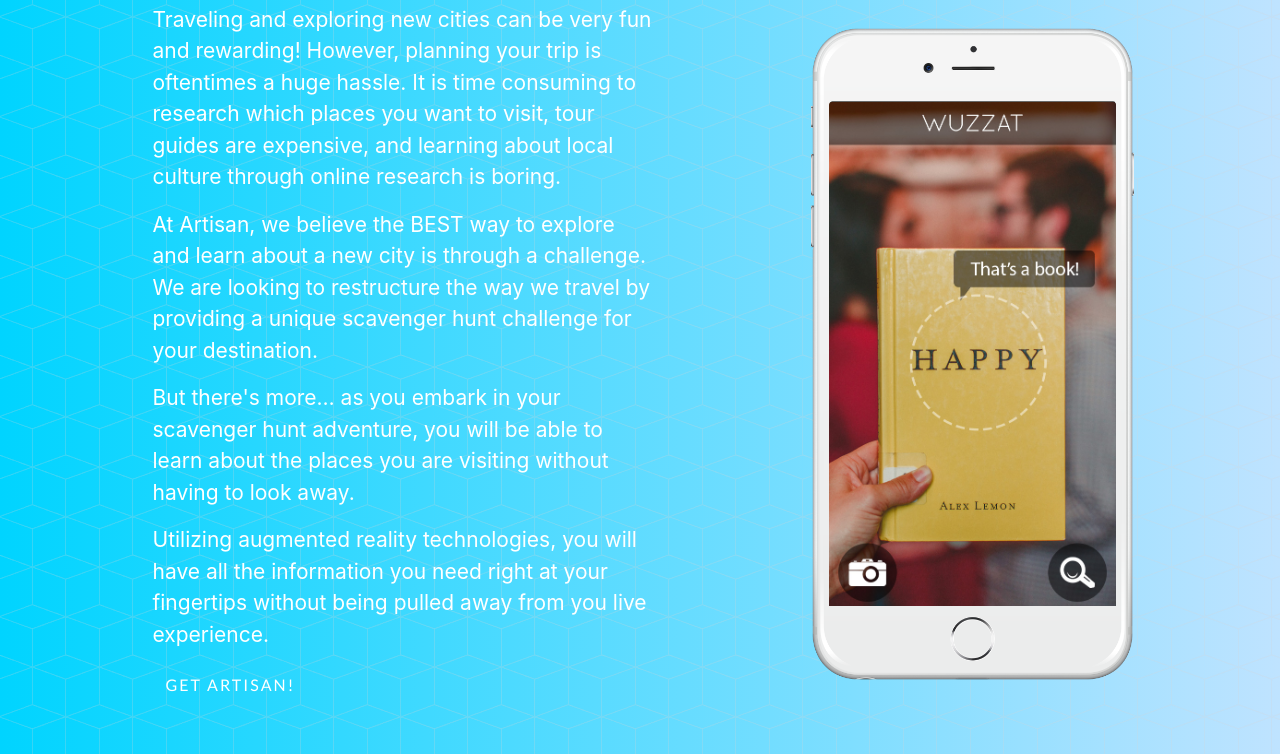
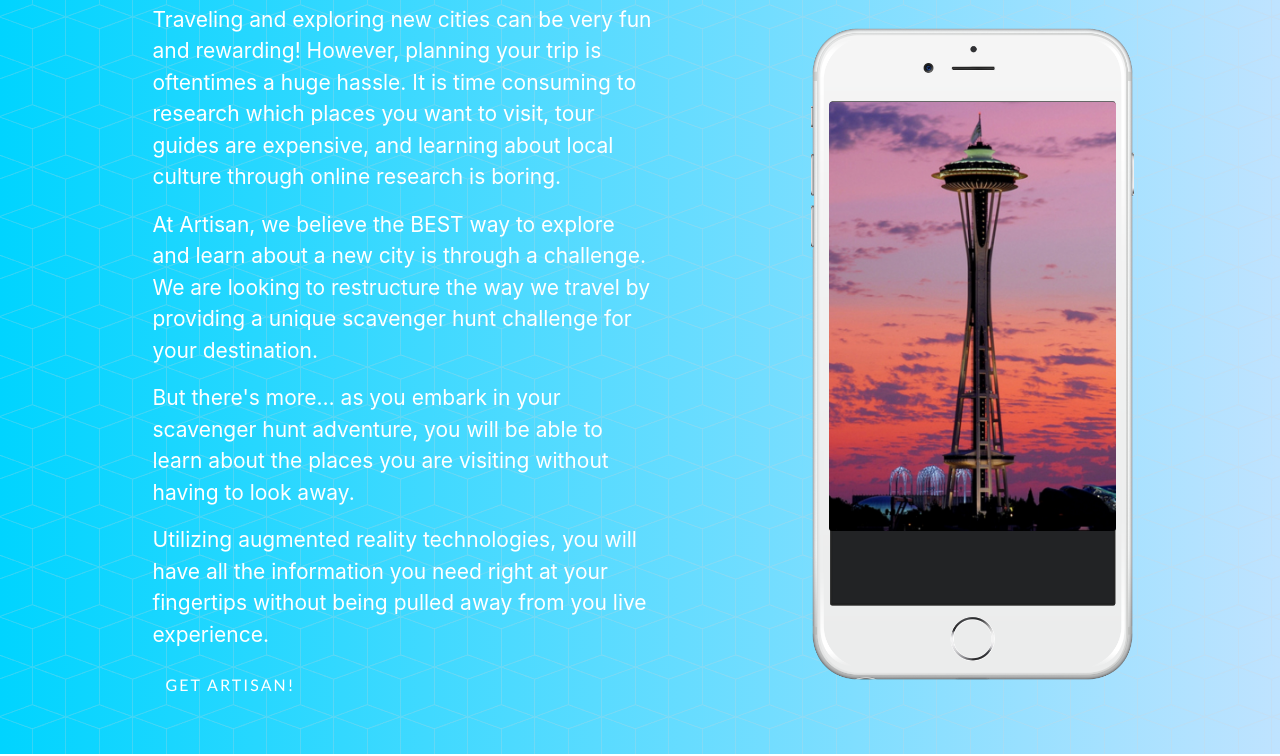
Before and after one commit to artisantravel/artisantravel, a website with bundled scripts: page index.html in a window 1280 px wide. Shown: the part 46-802 px from the top of the page. Built offline with nearby package versions, Linux system fonts and the light colour scheme; a web font is replaced by a local one.

Commit message:
added space needle img

```diff
--- a/index.html
+++ b/index.html
@@ -80,7 +80,7 @@
                 <div class="device">
                   <div class="screen">
                     <!-- Demo image for screen mockup, you can put an image here, some HTML, an animation, video, or anything else! -->
-                    <img src="img/demo-screen-1.jpg" class="img-fluid" alt="">
+                    <img src="img/space_needle.jpg" class="img-fluid" alt="">
                   </div>
                   <!--<div class="button">-->
                     <!--&lt;!&ndash; You can hook the "home button" to some JavaScript events or just remove it &ndash;&gt;-->
```
Also changed, not shown: img/space_needle.jpg (added), 2 other files.
